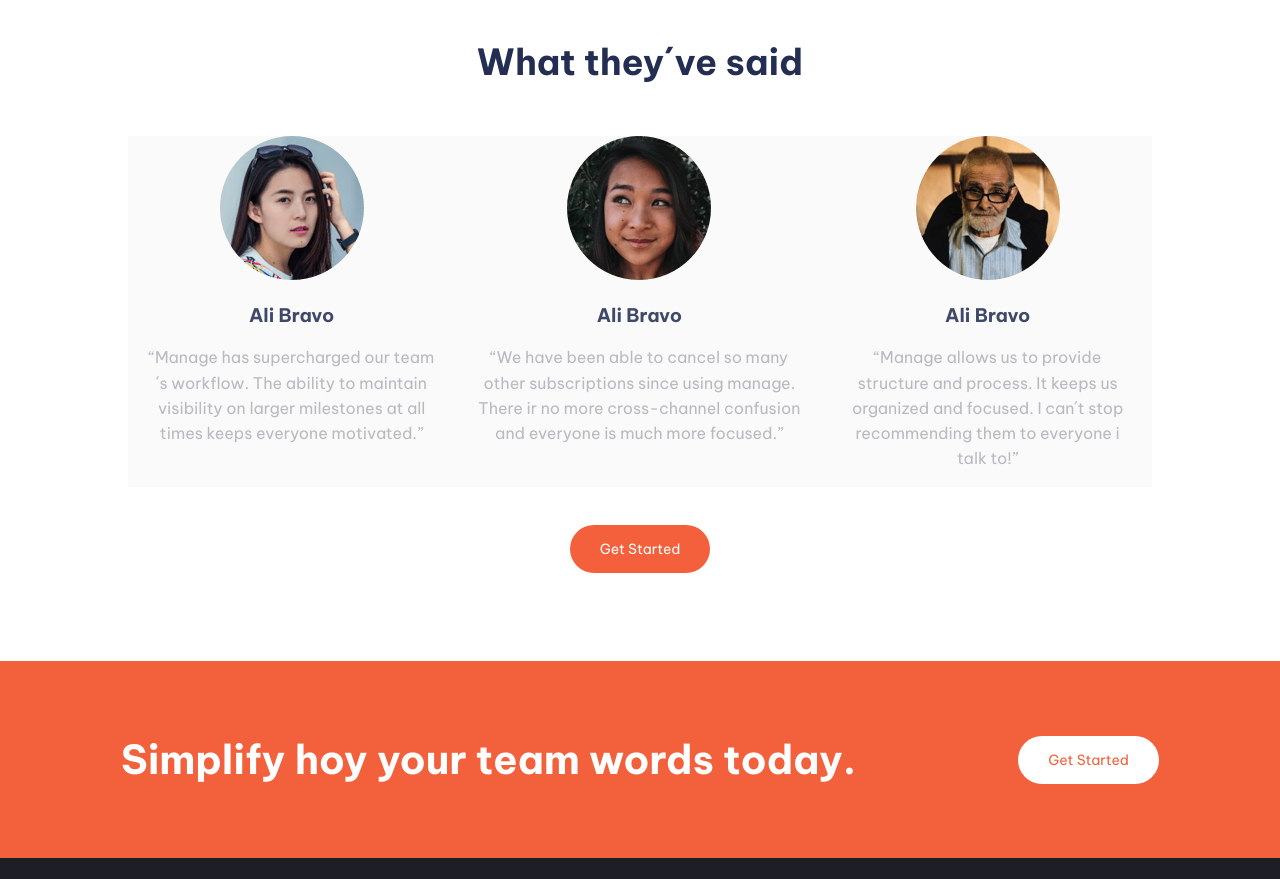
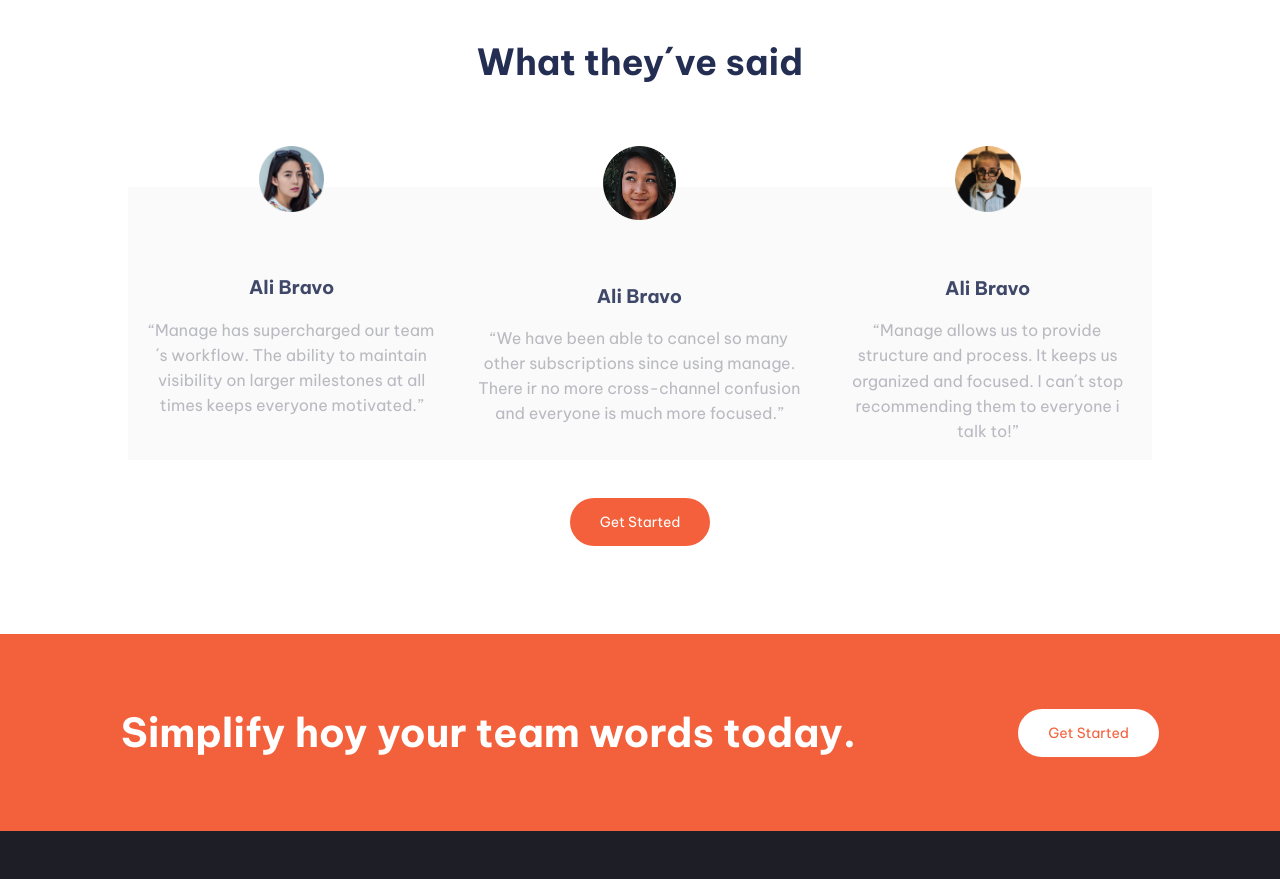
Before and after one commit to Joaquin-5/Examen-Practico-Final---FE1---Joaquin-Butera, a plain HTML site: page index.html in a window 1280 px wide. Shown: the part 1460-2339 px from the top of the page. Drawn offline with Linux system fonts and the light colour scheme.

Commit message:
Versión final

```diff
--- a/css/style.css
+++ b/css/style.css
@@ -151,7 +151,7 @@ main {
 #feedback h2{
     text-align: center;
     color: #242E53;
-    margin-bottom: 5%;
+    margin-bottom: 10%;
     font-size: 36px;
 }
 
@@ -165,10 +165,15 @@ main {
     margin-top: 5%;
 }
 
-/* No pude dejar las imágenes de las cards a la mitad entre el fondo gris y blanco*/
 #feedback #card-container .card {
     text-align: center;
     background-color: #FAFAFA;
+}
+
+#feedback #card-container .card img {
+    width: 20%;
+    position: relative;
+    bottom: 15%;
 }
 
 #feedback #card-container .card h3 {
```
